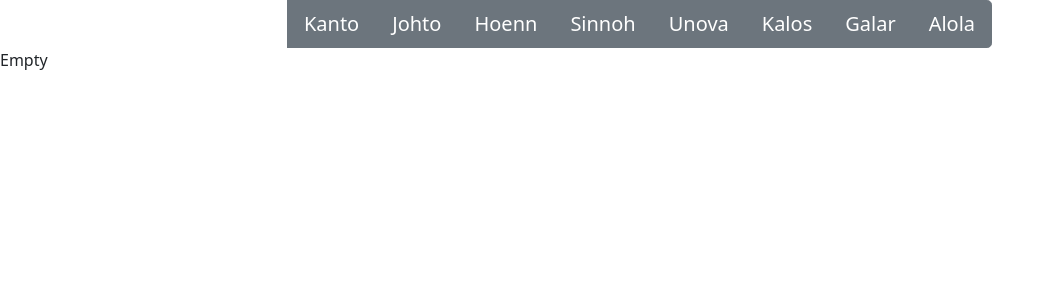
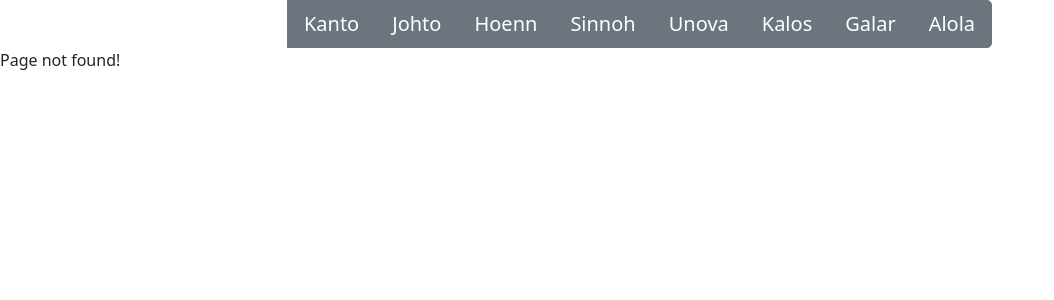
Before and after one commit to wwlodar/PokemonAnalysis, a Flask app: template app/templates/404.html in a window 1280 px wide. Shown: the top 300 px of the page, without its empty margins (0-1054 px from the left). Run offline with Flask 2, Linux system fonts and the light colour scheme; the template is opened without the code that fills it, so the values that code supplies are empty.

Commit message:
12.02.2021

```diff
--- a/app/templates/404.html
+++ b/app/templates/404.html
@@ -7,7 +7,7 @@
     <title>Error</title>
 </head>
 <body>
-Empty
+Page not found!
 </body>
 {% endblock %}
 </html>
```
